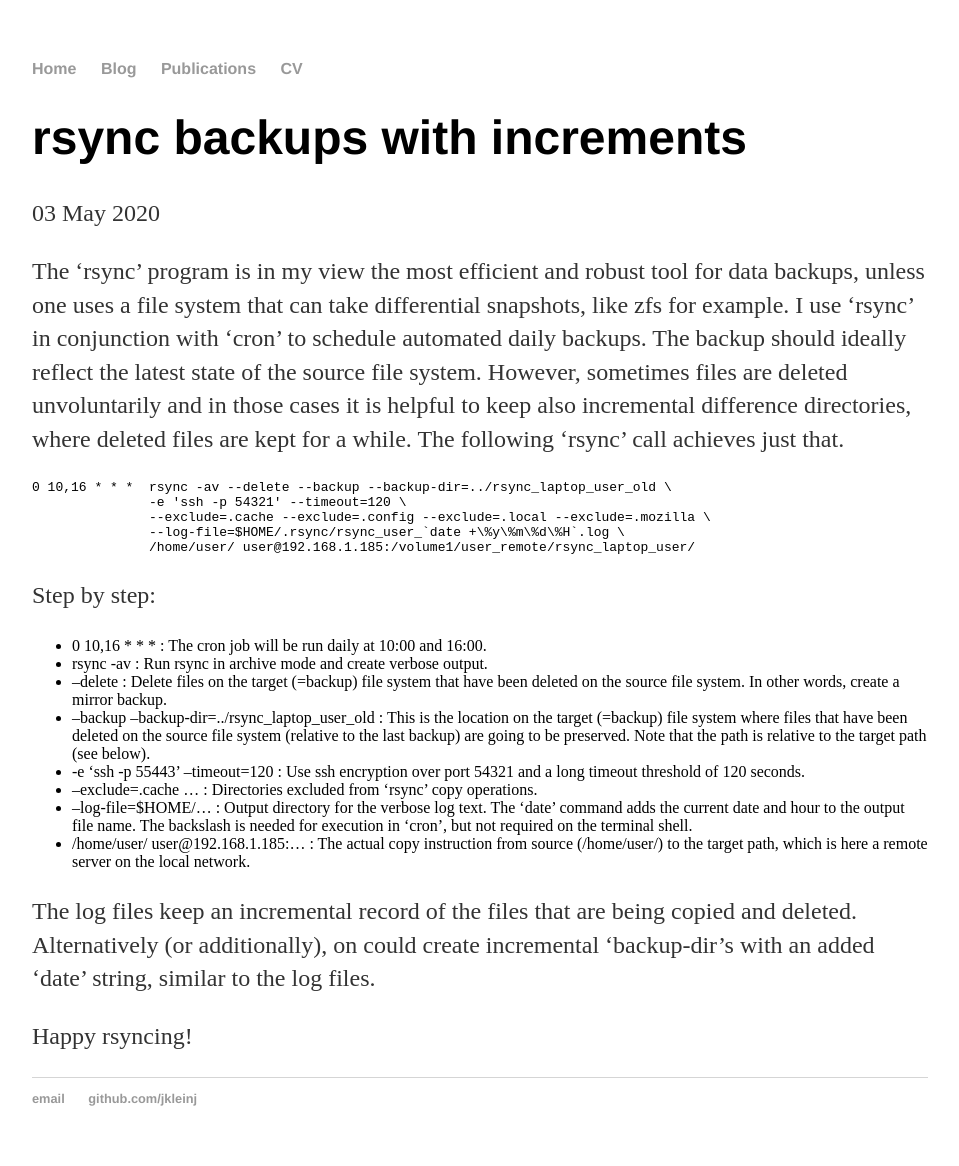
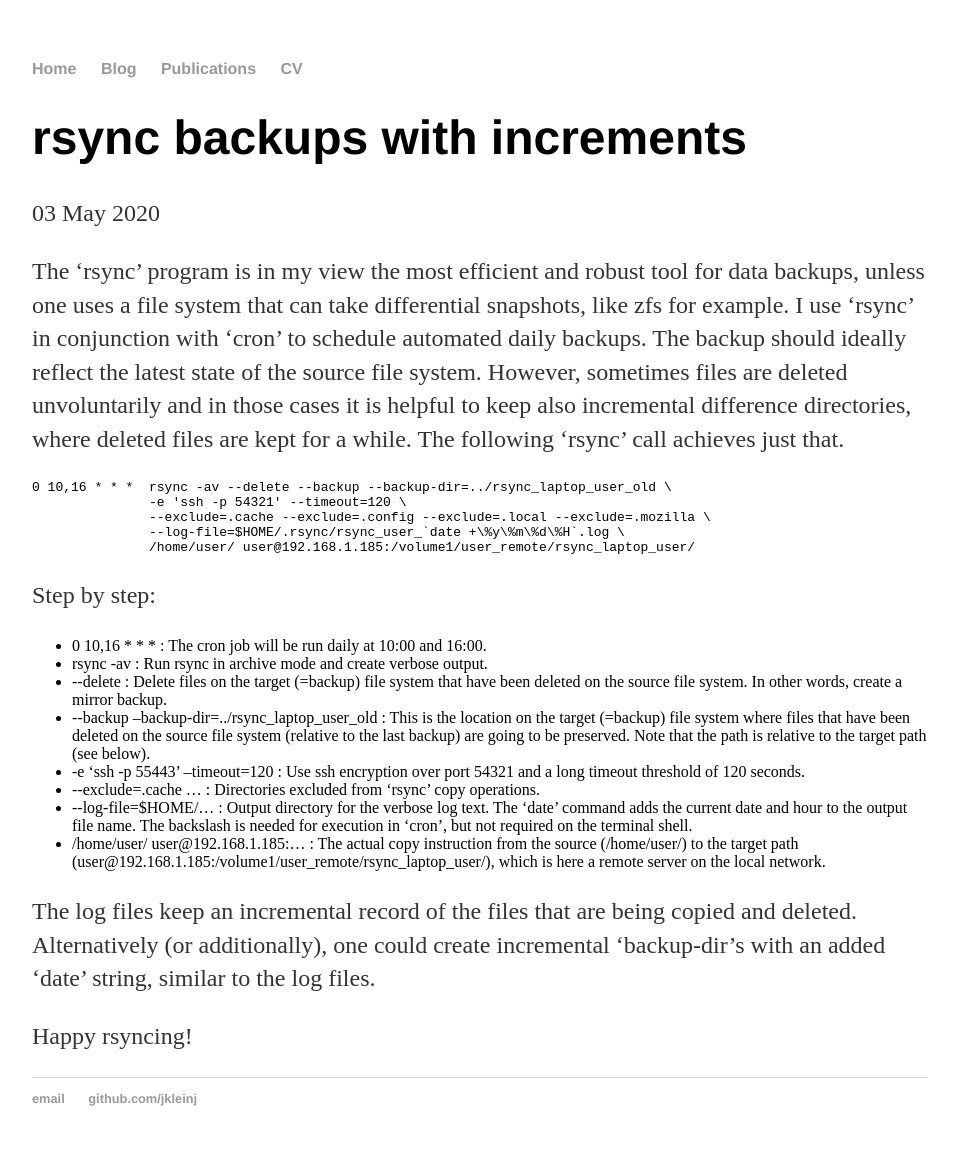
Before and after one commit to jkleinj/jkleinj.github.io, a Jekyll site: the page built from _posts/2020-05-03-rsync-backups-with-increments.md, in a window 1280 px wide. Shown: the whole page, without its empty margins (160-1119 px from the left). Built offline with Jekyll 4.4.1, drawn with Linux system fonts in a browser that asks for light colours.

Commit message:
Update 2020-05-03-rsync-backups-with-increments.md

```diff
--- a/_posts/2020-05-03-rsync-backups-with-increments.md
+++ b/_posts/2020-05-03-rsync-backups-with-increments.md
@@ -24,20 +24,21 @@ Step by step:
 
 - 0 10,16 * * * : The cron job will be run daily at 10:00 and 16:00.
 - rsync -av : Run rsync in archive mode and create verbose output.
-- --delete : Delete files on the target (=backup) file system that have been deleted on the source file system.
+- \-\-delete : Delete files on the target (=backup) file system that have been deleted on the source file system.
       In other words, create a mirror backup.
-- --backup --backup-dir=../rsync_laptop_user_old : This is the location on the target (=backup) file system
+- \-\-backup --backup-dir=../rsync_laptop_user_old : This is the location on the target (=backup) file system
       where files that have been deleted on the source file system (relative to the last backup) are going to be preserved.
       Note that the path is relative to the target path (see below).
-- -e 'ssh -p 55443' --timeout=120 : Use ssh encryption over port 54321 and a long timeout threshold of 120 seconds.
-- --exclude=.cache ... : Directories excluded from 'rsync' copy operations.
-- --log-file=$HOME/... : Output directory for the verbose log text. The 'date' command adds the current date and hour
+- \-e 'ssh -p 55443' --timeout=120 : Use ssh encryption over port 54321 and a long timeout threshold of 120 seconds.
+- \-\-exclude=.cache ... : Directories excluded from 'rsync' copy operations.
+- \-\-log-file=$HOME/... : Output directory for the verbose log text. The 'date' command adds the current date and hour
       to the output file name. The backslash is needed for execution in 'cron', but not required on the terminal shell.
-- /home/user/ user@192.168.1.185:... : The actual copy instruction from source (/home/user/) to the target path,
+- /home/user/ user@192.168.1.185:... : The actual copy instruction from the source (/home/user/)
+      to the target path (user@192.168.1.185:/volume1/user_remote/rsync_laptop_user/),
       which is here a remote server on the local network.
 
 The log files keep an incremental record of the files that are being copied and deleted.
-Alternatively (or additionally), on could create incremental 'backup-dir's
+Alternatively (or additionally), one could create incremental 'backup-dir's
 with an added 'date' string, similar to the log files.
 
 Happy rsyncing!
```
